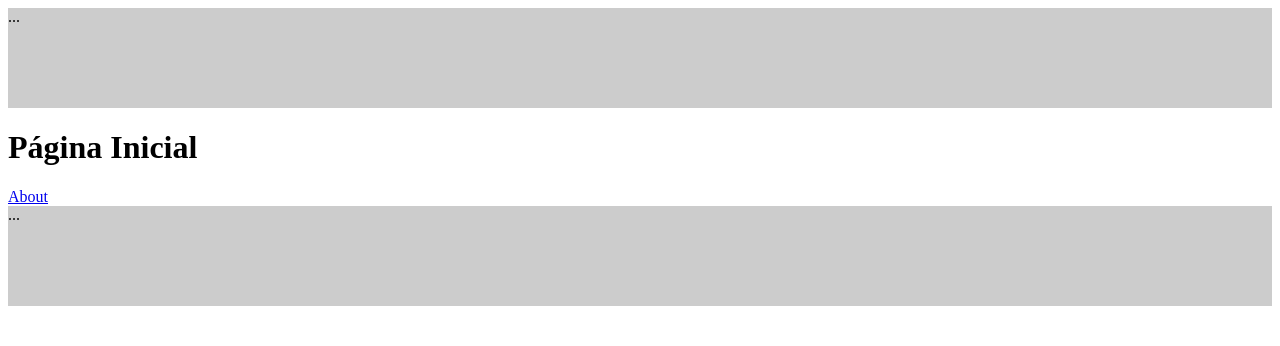
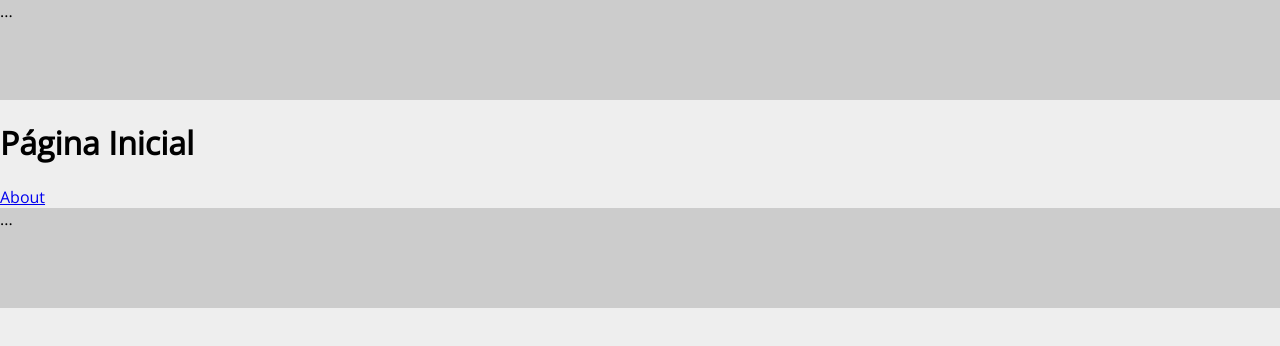
Before and after one commit to gbcbaptista/OLX-Frontend-Clone, a React (Create React App) app in the folder frontend/: page / in a window 1280 px wide. Shown: the top 346 px of the page. Built offline with nearby package versions, Linux system fonts and the light colour scheme.

Commit message:
Little changes in App.css
App.css has been cleaned up and some general style changes have been made.

```diff
--- a/frontend/src/App.css
+++ b/frontend/src/App.css
@@ -1,38 +1,11 @@
-.App {
-  text-align: center;
+@import url('https://fonts.googleapis.com/css?family=Open+Sans:400, 700&display=swap');
+
+* {
+   box-sizing: border-box;
 }
 
-.App-logo {
-  height: 40vmin;
-  pointer-events: none;
+body {
+  margin: 0;
+  font-family: 'Open Sans', sans-serif;
+  background-color: #eee;
 }
-
-@media (prefers-reduced-motion: no-preference) {
-  .App-logo {
-    animation: App-logo-spin infinite 20s linear;
-  }
-}
-
-.App-header {
-  background-color: #282c34;
-  min-height: 100vh;
-  display: flex;
-  flex-direction: column;
-  align-items: center;
-  justify-content: center;
-  font-size: calc(10px + 2vmin);
-  color: white;
-}
-
-.App-link {
-  color: #61dafb;
-}
-
-@keyframes App-logo-spin {
-  from {
-    transform: rotate(0deg);
-  }
-  to {
-    transform: rotate(360deg);
-  }
-}
--- a/frontend/src/App.js
+++ b/frontend/src/App.js
@@ -1,11 +1,14 @@
 import React from 'react';
 import { connect } from 'react-redux';
 import { BrowserRouter } from 'react-router-dom';
-import Routes from './Routes';
+
+import './App.css';
 
 import { Template } from './components/MainComponents';
 import Header from './components/partials/Header';
 import Footer from './components/partials/Footer';
+
+import Routes from './Routes';
 
 
 const Page = (props) => {
```
